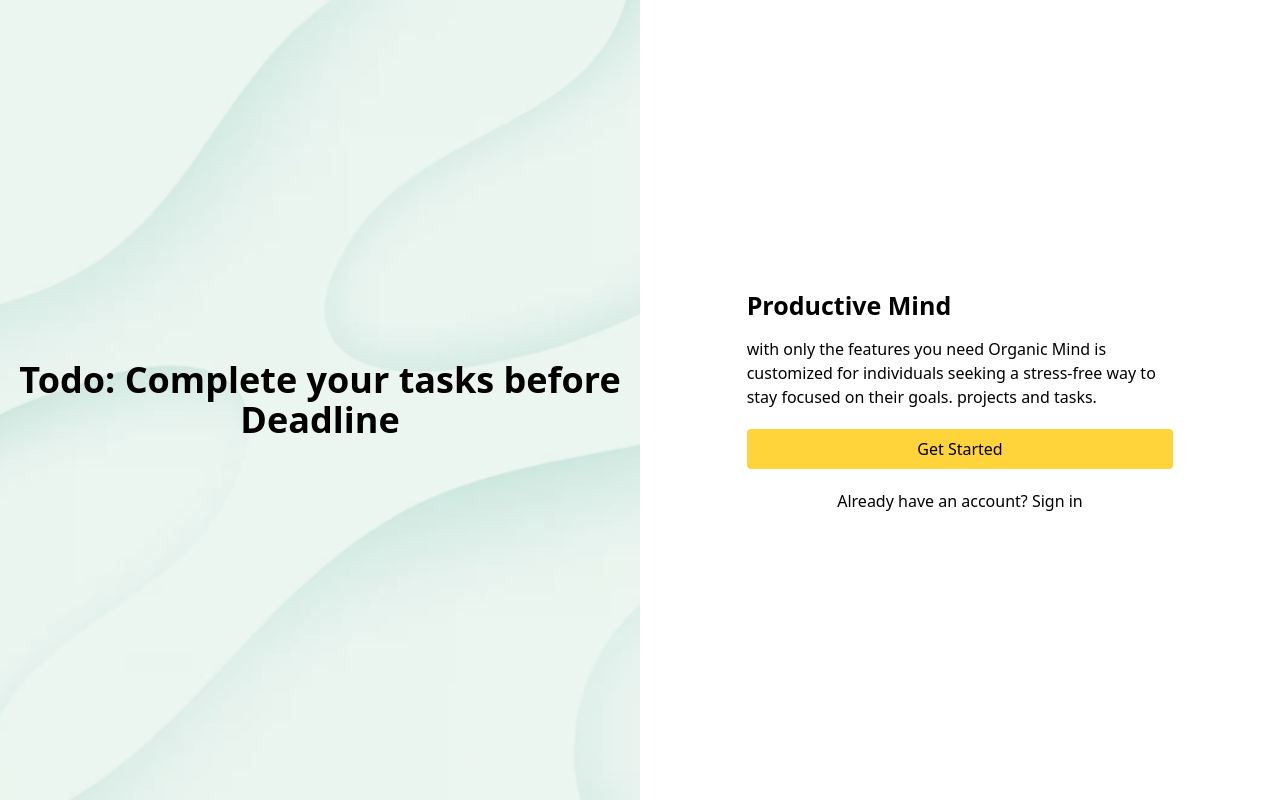
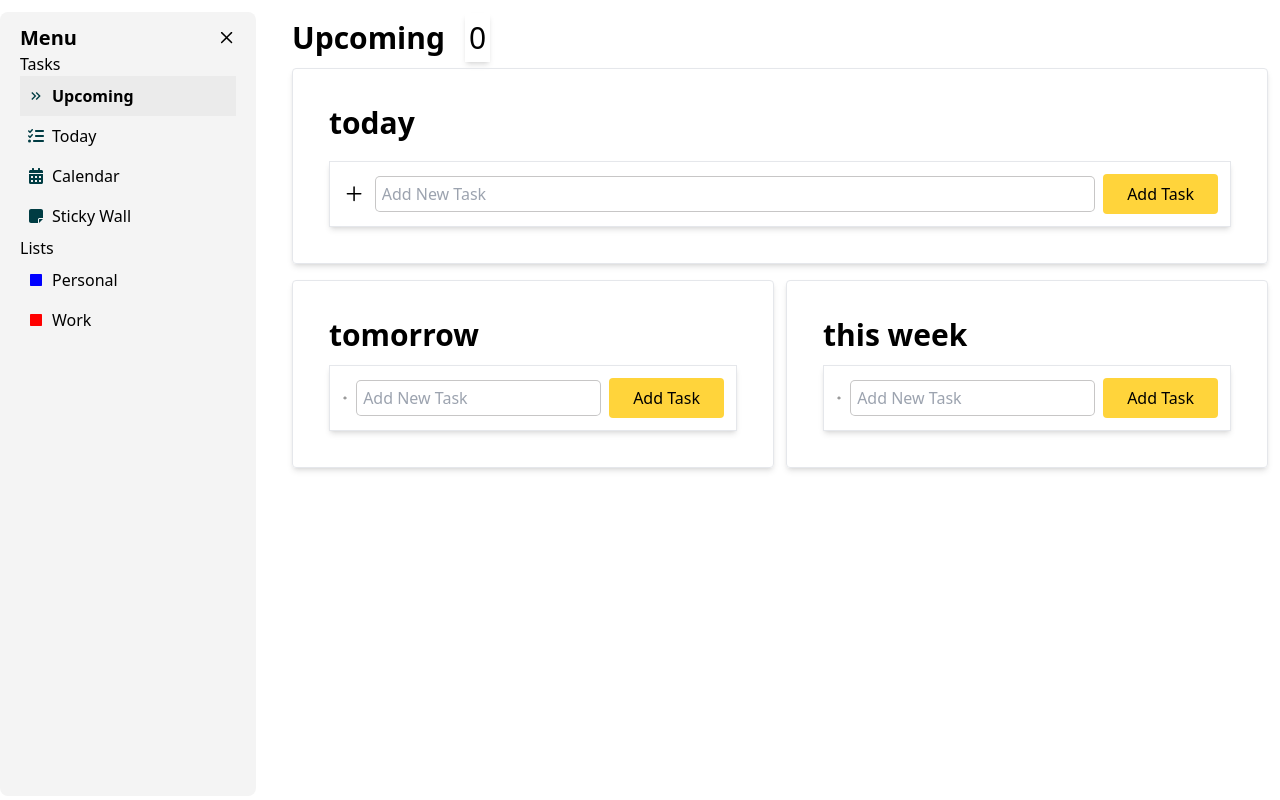
Before and after one commit to karandeep927/Advance-Todo-with-notes, a React (Vite) app: page / in a window 1280 px wide. Built offline with nearby package versions, Linux system fonts and the light colour scheme.

Commit message:
hide other pages

```diff
--- a/src/components/Navigation.jsx
+++ b/src/components/Navigation.jsx
@@ -9,10 +9,10 @@
   return (
     <HashRouter>
         <Routes>
-          <Route path={"/dashboard"} element={<Dashboard />} />
-          <Route path={"/"} element={<GetStart />} />
+          <Route path={"/"} element={<Dashboard />} />
+          {/* <Route path={"/"} element={<GetStart />} />
           <Route path={"/signup"} element={<SignUp />} />
-          <Route path={"/login"} element={<Login />} />
+          <Route path={"/login"} element={<Login />} /> */}
           <Route path={"*"} element={<Offlinepage/>}/>
         </Routes>
       </HashRouter>
```
